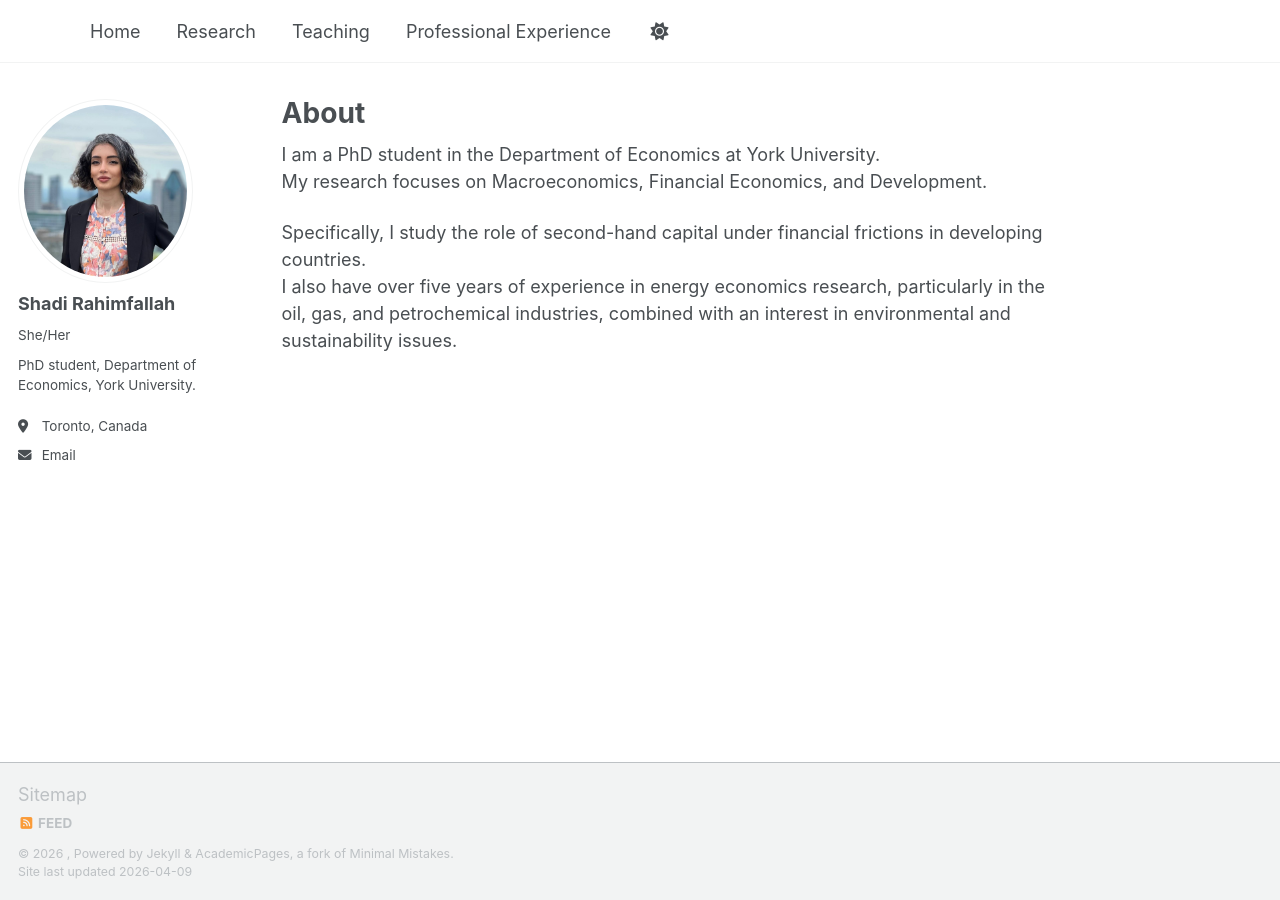
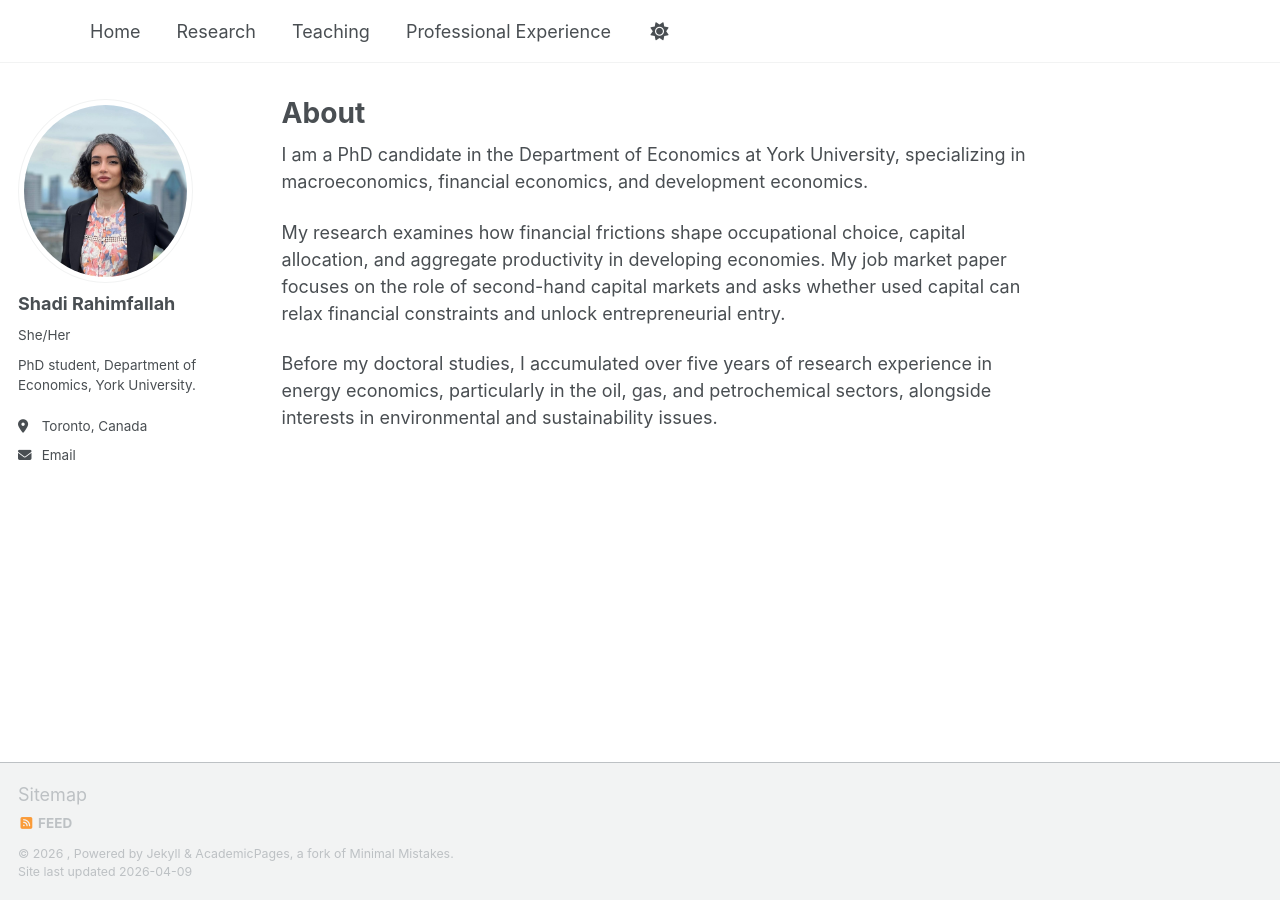
Before and after one commit to ShadiRahimfallah/ShadiRahimfallah.github.io, a Jekyll site: the page built from _pages/about.md, in a window 1280 px wide. Built offline with Jekyll 4.4.1, drawn with Linux system fonts in a browser that asks for light colours; a script that is not in the unit is left out.

Commit message:
Update about.md

```diff
--- a/_pages/about.md
+++ b/_pages/about.md
@@ -5,8 +5,8 @@ permalink: /about/
 author_profile: true
 ---
 
-I am a PhD student in the Department of Economics at York University.
-My research focuses on Macroeconomics, Financial Economics, and Development.
+I am a PhD candidate in the Department of Economics at York University, specializing in macroeconomics, financial economics, and development economics.
 
-Specifically, I study the role of second-hand capital under financial frictions in developing countries.
-I also have over five years of experience in energy economics research, particularly in the oil, gas, and petrochemical industries, combined with an interest in environmental and sustainability issues.
+My research examines how financial frictions shape occupational choice, capital allocation, and aggregate productivity in developing economies. My job market paper focuses on the role of second-hand capital markets and asks whether used capital can relax financial constraints and unlock entrepreneurial entry.
+
+Before my doctoral studies, I accumulated over five years of research experience in energy economics, particularly in the oil, gas, and petrochemical sectors, alongside interests in environmental and sustainability issues.
```
